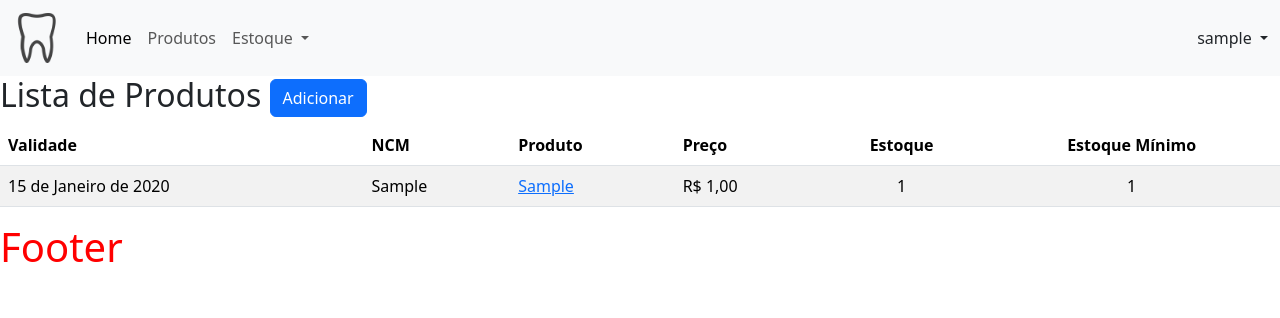
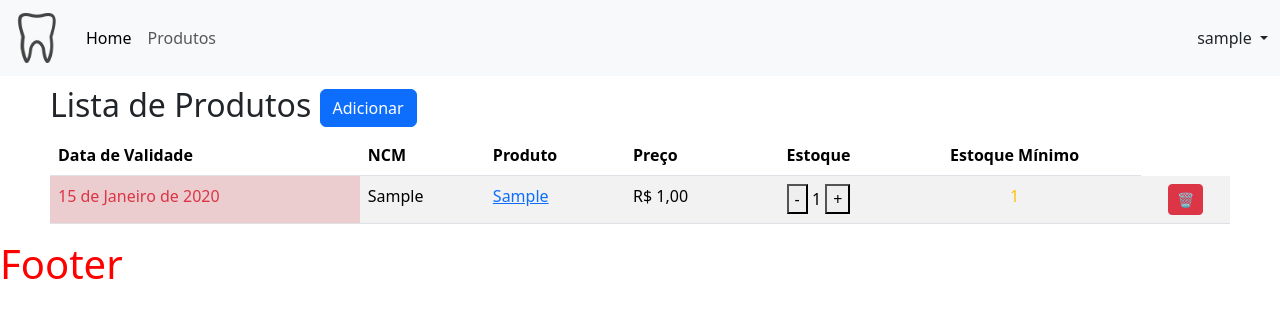
Before and after one commit to Jose-Tognon/sistema-web-odontologico-univesp, a Django app: page /produto/ in a window 1280 px wide. Shown: the top 318 px of the page. Run offline with Django 5.2, Linux system fonts and the light colour scheme; a user stored in the database is signed in; tables that the repository leaves empty hold one stand-in row (values such as "Sample post"); parts of the project's set-up code (start-up, migrations or seed data) failed here and were passed over.

Commit message:
Projeto Versão 1.0

```diff
--- a/odontosys/core/templates/login.html
+++ b/odontosys/core/templates/login.html
@@ -10,7 +10,7 @@
             <h3 class="alert alert-danger">{{message}}</h3>
             {% endfor %}
         </div>
-        <form id="loginForm" method="POST" action="login">
+        <form id="loginForm" method="POST" action="{% url 'login' %}">
             {% csrf_token %}
             <div class="mb-3">
                 <label for="username" class="form-label">Usuário</label>
--- a/odontosys/core/templates/partials/header.html
+++ b/odontosys/core/templates/partials/header.html
@@ -14,7 +14,7 @@
         <li class="nav-item">
           <a class="nav-link" href="{% url 'produto:produto_list' %}">Produtos</a>
         </li>
-        <li class="nav-item dropdown">
+        <!-- <li class="nav-item dropdown">
           <a class="nav-link dropdown-toggle" href="#" role="button" data-bs-toggle="dropdown" aria-expanded="false">
             Estoque
           </a>
@@ -22,7 +22,7 @@
             <li><a class="dropdown-item" href="#">Entrada</a></li>
             <li><a class="dropdown-item" href="#">Saída</a></li>
           </ul>
-        </li>
+        </li> -->
       </ul>
       {% if user.is_authenticated %}
       <li class="nav-item dropdown">
--- a/odontosys/odontosys/settings.py
+++ b/odontosys/odontosys/settings.py
@@ -128,3 +128,5 @@ STATIC_URL = 'static/'
 STATICFILES_DIRS = [
     BASE_DIR / 'static'
 ]
+LOGIN_URL = 'login'
+LOGIN_REDIRECT_URL = 'produto:produto_list'
--- a/odontosys/odontosys/urls.py
+++ b/odontosys/odontosys/urls.py
@@ -16,10 +16,11 @@ Including another URLconf
 """
 from django.contrib import admin
 from django.urls import path,include
-
+from django.contrib.auth import views as auth_views
 urlpatterns = [
     path('admin/', admin.site.urls),
     path('',include('core.urls')),
     path('estoque/',include('estoque.urls')),
     path('produto/',include('produto.urls')),
+    path('login/', auth_views.LoginView.as_view(template_name='login.html'), name='login'),
 ]
--- a/odontosys/produto/models.py
+++ b/odontosys/produto/models.py
@@ -1,7 +1,8 @@
 from django.db import models
 from django.utils import timezone
-from django.urls import reverse_lazy
+from django.urls import reverse
 # Create your models here.
+
 class Produto(models.Model):
     validade = models.DateField(null=False,default=timezone.now)
     ncm = models.CharField('NCM',max_length=8)
@@ -15,3 +16,6 @@ class Produto(models.Model):
 
     def __str__(self):
         return self.produto
+
+    def get_absolute_url(self):
+        return reverse('produto:produto_list')
--- a/odontosys/produto/templates/produto_details.html
+++ b/odontosys/produto/templates/produto_details.html
@@ -7,7 +7,7 @@
         <a href="{% url 'produto:produto_list' %}"> <button type="submit" class="btn btn-primary">Voltar</button></a>
         <h1 class="text-primary">{{object}}
             <span class="pull-right">
-                <a href="">
+                <a href="{% url 'produto:produto_edit' object.pk %}">
                     <button type="submit" class="btn btn-primary">
                         Editar
                     </button>
--- a/odontosys/produto/templates/produto_form.html
+++ b/odontosys/produto/templates/produto_form.html
@@ -3,8 +3,8 @@
 
 {% block content %}
 <div class="d-flex justify-content-center align-items-center">
-    <div class="card shadow p-4" style="max-width: 400px; width: 100%;">
-        <article>
+    <div class="card shadow p-4" style="max-width: 500px; width: 100%;">
+            <a href="{% url 'produto:produto_list' %}"> <button type="submit" class="btn btn-primary">Voltar</button></a>
             <h1 class="text-primary">Adicionar Um Produto</h1>
             <!--Begin row-->
             <div class="row">
@@ -17,8 +17,6 @@
                 </form>
             </div>
             </div>
-        </article>
-        </section>
      </div>
 </div>
 
--- a/odontosys/produto/templates/produto_list.html
+++ b/odontosys/produto/templates/produto_list.html
@@ -1,7 +1,7 @@
 {% extends "base.html" %}
 
 {% block content %}
-<div class="page-header">
+<div class="page-header" id="header">
     <h2> Lista de Produtos
         <span class="pull-right">
             <a href="{% url 'produto:produto_add' %}">
@@ -15,7 +15,7 @@
     <table class="table table-striped">
         <thead>
             <tr>
-                <th>Validade</th>
+                <th>Data de Validade</th>
                 <th>NCM</th>
                 <th>Produto</th>
                 <th>Preço</th>
@@ -26,12 +26,47 @@
         <tbody>
             {% for object in object_list %}
                 <tr>
-                    <td>{{object.validade}}</td>
+                    <td class="
+                    {% if object.status_validade == 'expirado' %}
+                        text-danger  bg-danger-subtle
+                    {% elif object.status_validade == 'perto' %}
+                        text-warning bg-warning-subtle
+                    {% endif %}
+                    ">
+                    {{object.validade}}
+                    </td>
                     <td>{{object.ncm}}</td>
+
                     <td><a href="{% url 'produto:produto_details' object.pk %}">{{object.produto}}</a></td>
+
                     <td>R$ <span class="pull-right">{{object.preco}}</span></td>
-                    <td class="text-center">{{object.estoque}}</td>
-                    <td class="text-center">{{object.estoque_minimo}}</td>
+
+                    <td class="text-center">
+                    <form action="{% url 'produto:alterar_estoque' object.pk %}" method="POST" style="display:inline;">
+                    {% csrf_token %}
+                    <button type="submit" name="acao" value="diminuir">-</button>
+                    </form>
+
+                    {{object.estoque}}
+
+                    <form action="{% url 'produto:alterar_estoque' object.pk %}" method="POST" style="display:inline;">
+                    {% csrf_token %}
+                    <button type="submit" name="acao" value="aumentar">+</button>
+                    </form>
+
+                    </td>
+
+                    <td class="text-center {% if object.estoque <= object.estoque_minimo %}text-warning{% endif %}">{{object.estoque_minimo}}</td>
+
+                    <td class="text-center">
+                    <form action="{% url 'produto:produto_delete' object.pk %}" method="POST" style="display:inline;">
+                        {% csrf_token %}
+                    <button type="submit" class="btn btn-danger btn-sm"
+                        onclick="return confirm('Tem certeza que deseja excluir este produto?');">
+                        🗑️
+                    </button>
+                    </form>
+                </td>
                 </tr>
             {% endfor %}
         </tbody>
--- a/odontosys/produto/urls.py
+++ b/odontosys/produto/urls.py
@@ -5,5 +5,8 @@ app_name = 'produto'
 urlpatterns = [
     path('',views.produto_list,name='produto_list'),
     path('<int:pk>',views.produto_details,name='produto_details'),
-    path('add/',views.produto_add,name='produto_add'),
+    path('add/', views.ProdutoCreate.as_view(), name='produto_add'),
+    path('<int:pk>/edit/', views.ProdutoUpdate.as_view(), name='produto_edit'),
+    path('<int:pk>/alterar/',views.alterar_estoque,name='alterar_estoque'),
+    path('<int:pk>/delete',views.produto_delete,name='produto_delete'),
 ]
--- a/odontosys/produto/views.py
+++ b/odontosys/produto/views.py
@@ -1,13 +1,32 @@
-from django.shortcuts import render,redirect
+from django.shortcuts import render,redirect,get_object_or_404
 from .models import Produto
 from .forms import ProdutoForm
+from django.views.generic import CreateView, UpdateView
+from django.contrib.auth.decorators import login_required,user_passes_test
+from datetime import date, timedelta
 
 # Create your views here.
+def is_admin(user):
+    return user.is_staff
+
+@login_required
+@user_passes_test(is_admin, login_url='login')
 def produto_list(request):
     template_name = 'produto_list.html'
     objects = Produto.objects.all()
-    context = {'object_list':objects}
-    return render(request,template_name,context)
+
+    hoje = date.today()
+
+    for produto in objects:
+        if produto.validade < hoje:
+            produto.status_validade = 'expirado'
+        elif produto.validade <= hoje + timedelta(days=7):
+            produto.status_validade = 'perto'
+        else:
+            produto.status_validade = 'ok'
+
+    context = {'object_list': objects}
+    return render(request, template_name, context)
 
 def produto_details(request,pk):
     template_name = 'produto_details.html'
@@ -15,12 +34,37 @@ def produto_details(request,pk):
     context = {'object':obj}
     return render(request,template_name,context)
 
-def produto_add(request):
-    form = ProdutoForm()
+class ProdutoCreate(CreateView):
+    model = Produto
+    template_name = 'produto_form.html'
+    form_class = ProdutoForm
+
+
+class ProdutoUpdate(UpdateView):
+    model = Produto
+    template_name = 'produto_form.html'
+    form_class = ProdutoForm
+
+def alterar_estoque(request, pk):
+    objeto = get_object_or_404(Produto, pk=pk)
+
     if request.method == 'POST':
-        form = ProdutoForm(request.POST)
-        if form.is_valid():
-            form.save()
-            return redirect('produto:produto_list')
-    context = {'form':form}
-    return render(request,'produto_form.html',context)
+        acao = request.POST.get('acao')
+
+        if acao == 'aumentar':
+            objeto.estoque += 1
+
+        elif acao == 'diminuir':
+            if objeto.estoque > 0:  # evita negativo
+                objeto.estoque -= 1
+
+        objeto.save()
+
+    return redirect('produto:produto_list')
+
+def produto_delete(request, pk):
+    produto = get_object_or_404(Produto, pk=pk)
+
+    if request.method == "POST":
+        produto.delete()
+        return redirect('produto:produto_list')
--- a/odontosys/static/css/style.css
+++ b/odontosys/static/css/style.css
@@ -1,4 +1,3 @@
-/* Teste */
 h1{
     color: red;
 }
@@ -12,3 +11,9 @@ h1{
 li{
   list-style: none;
 }
+
+#header {
+  padding-top: 10px;
+  padding-left: 50px;
+  padding-right: 50px;
+}
```
